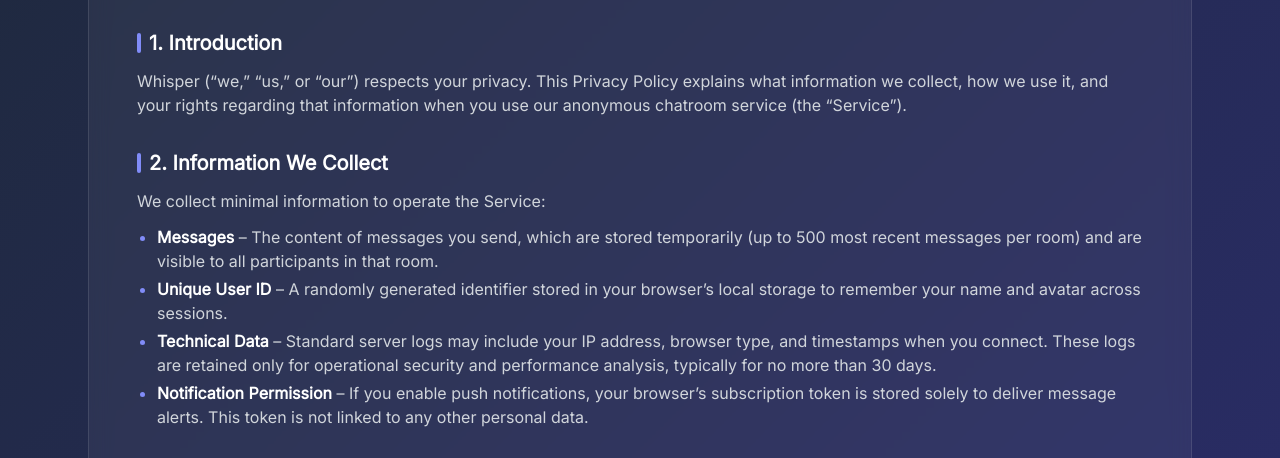
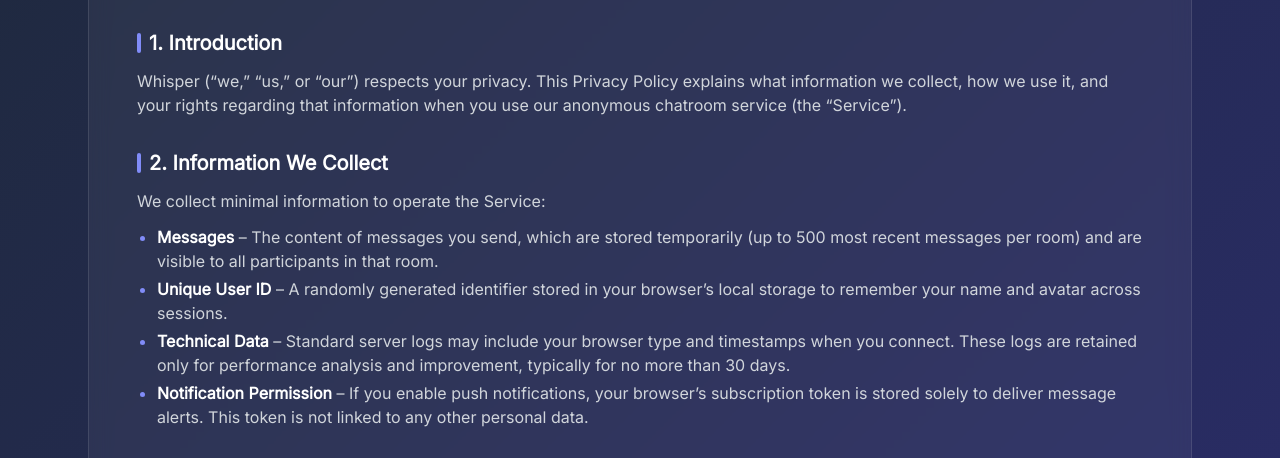
Before and after one commit to Argzf/Whisper, a website: page pp.html in a window 1280 px wide. Shown: the part 295-753 px from the top of the page. Drawn offline with nearby package versions, Linux system fonts and the light colour scheme.

Commit message:
Update pp.html

```diff
--- a/pp.html
+++ b/pp.html
@@ -144,7 +144,7 @@
             <ul class="list-disc pl-4 sm:pl-5 space-y-1 text-gray-300 text-sm sm:text-base marker:text-[#818cf8]">
               <li><strong class="text-white">Messages</strong> – The content of messages you send, which are stored temporarily (up to 500 most recent messages per room) and are visible to all participants in that room.</li>
               <li><strong class="text-white">Unique User ID</strong> – A randomly generated identifier stored in your browser’s local storage to remember your name and avatar across sessions.</li>
-              <li><strong class="text-white">Technical Data</strong> – Standard server logs may include your IP address, browser type, and timestamps when you connect. These logs are retained only for operational security and performance analysis, typically for no more than 30 days.</li>
+              <li><strong class="text-white">Technical Data</strong> – Standard server logs may include your browser type and timestamps when you connect. These logs are retained only for performance analysis and improvement, typically for no more than 30 days.</li>
               <li><strong class="text-white">Notification Permission</strong> – If you enable push notifications, your browser’s subscription token is stored solely to deliver message alerts. This token is not linked to any other personal data.</li>
             </ul>
           </section>
```
